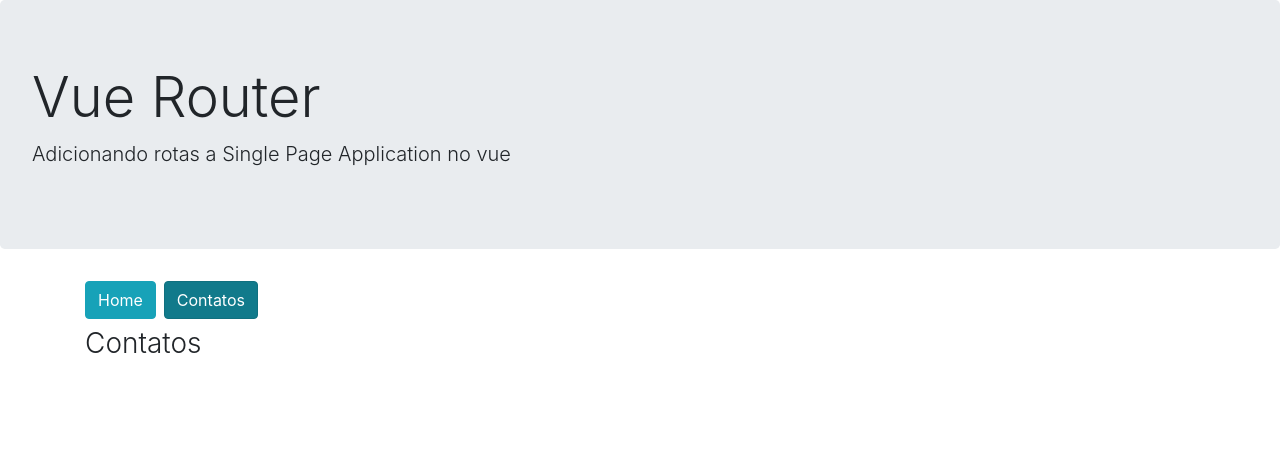
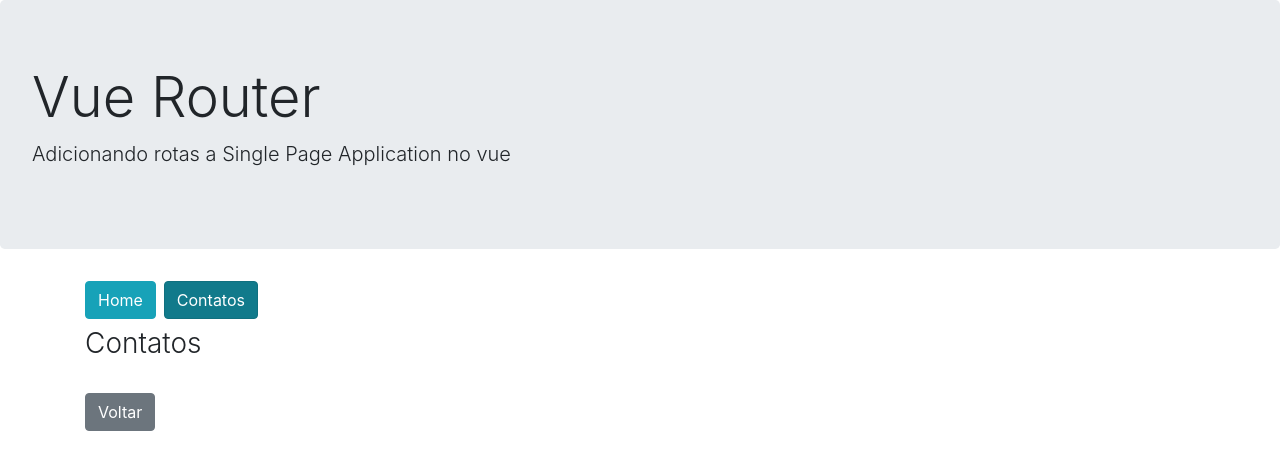
Before and after one commit to dev-rodrigues/routesWithVuejs, a Vue app: page /contatos in a window 1280 px wide. Shown: the top 470 px of the page. Built offline with nearby package versions, Linux system fonts and the light colour scheme.

Commit message:
navegando de forma programatica

```diff
--- a/src/views/contatos/Contatos.vue
+++ b/src/views/contatos/Contatos.vue
@@ -1,3 +1,24 @@
 <template>
-    <h3 class="font-weight-light">Contatos</h3>
+    <div>
+        <h3 class="font-weight-light">Contatos</h3>
+        <button
+            class="btn btn-secondary mt-4 mb-4"
+            @click="voltar">
+            Voltar
+        </button>
+    </div>
 </template>
+
+<script>
+export default {
+    methods: {
+        voltar() {
+            // this.$router.push('/')
+            // this.$router.replace('/');
+            // this.$router.go(-1);
+            // this.$router.forward();
+            this.$router.back();
+        }
+    }
+}
+</script>
```
